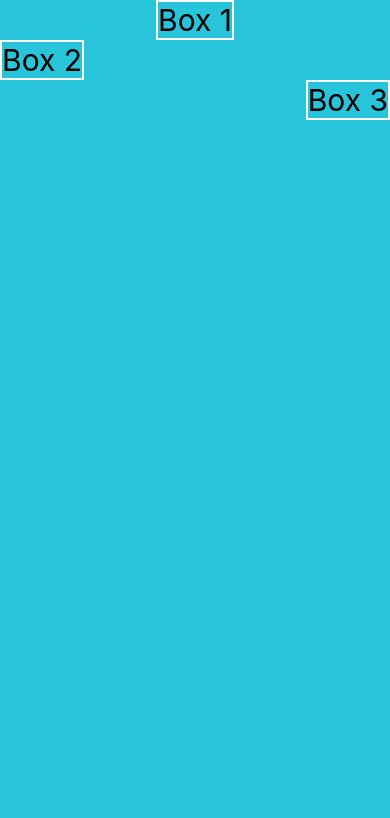
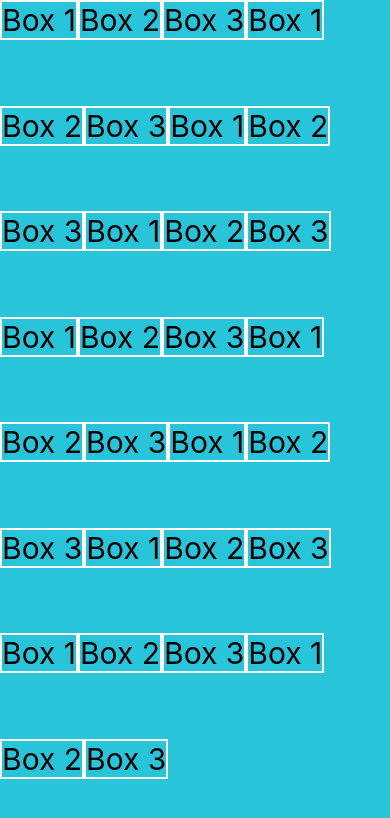
Before and after one commit to leotangram/02-my-first-app-rn, a React Native app: screen / in a window 390 px wide. Shown: the top 818 px of the page. Built offline with nearby package versions, Linux system fonts and the light colour scheme.

Commit message:
Flex wrap

```diff
--- a/src/screens/FlexScreen.tsx
+++ b/src/screens/FlexScreen.tsx
@@ -4,6 +4,33 @@
 const FlexScreen = () => {
   return (
     <View style={styles.container}>
+      <Text style={styles.box1}>Box 1</Text>
+      <Text style={styles.box2}>Box 2</Text>
+      <Text style={styles.box3}>Box 3</Text>
+      <Text style={styles.box1}>Box 1</Text>
+      <Text style={styles.box2}>Box 2</Text>
+      <Text style={styles.box3}>Box 3</Text>
+      <Text style={styles.box1}>Box 1</Text>
+      <Text style={styles.box2}>Box 2</Text>
+      <Text style={styles.box3}>Box 3</Text>
+      <Text style={styles.box1}>Box 1</Text>
+      <Text style={styles.box2}>Box 2</Text>
+      <Text style={styles.box3}>Box 3</Text>
+      <Text style={styles.box1}>Box 1</Text>
+      <Text style={styles.box2}>Box 2</Text>
+      <Text style={styles.box3}>Box 3</Text>
+      <Text style={styles.box1}>Box 1</Text>
+      <Text style={styles.box2}>Box 2</Text>
+      <Text style={styles.box3}>Box 3</Text>
+      <Text style={styles.box1}>Box 1</Text>
+      <Text style={styles.box2}>Box 2</Text>
+      <Text style={styles.box3}>Box 3</Text>
+      <Text style={styles.box1}>Box 1</Text>
+      <Text style={styles.box2}>Box 2</Text>
+      <Text style={styles.box3}>Box 3</Text>
+      <Text style={styles.box1}>Box 1</Text>
+      <Text style={styles.box2}>Box 2</Text>
+      <Text style={styles.box3}>Box 3</Text>
       <Text style={styles.box1}>Box 1</Text>
       <Text style={styles.box2}>Box 2</Text>
       <Text style={styles.box3}>Box 3</Text>
@@ -15,23 +42,23 @@
 
 const styles = StyleSheet.create({
   container: {
+    alignItems: 'flex-start',
     backgroundColor: '#28c4d9',
     flex: 1,
+    flexDirection: 'row',
+    flexWrap: 'wrap'
   },
   box1: {
-    alignSelf: 'center',
     borderColor: '#ffffff',
     borderWidth: 2,
     fontSize: 30
   },
   box2: {
-    alignSelf: 'flex-start',
     borderColor: '#ffffff',
     borderWidth: 2,
     fontSize: 30
   },
   box3: {
-    alignSelf: 'flex-end',
     borderColor: '#ffffff',
     borderWidth: 2,
     fontSize: 30
```
